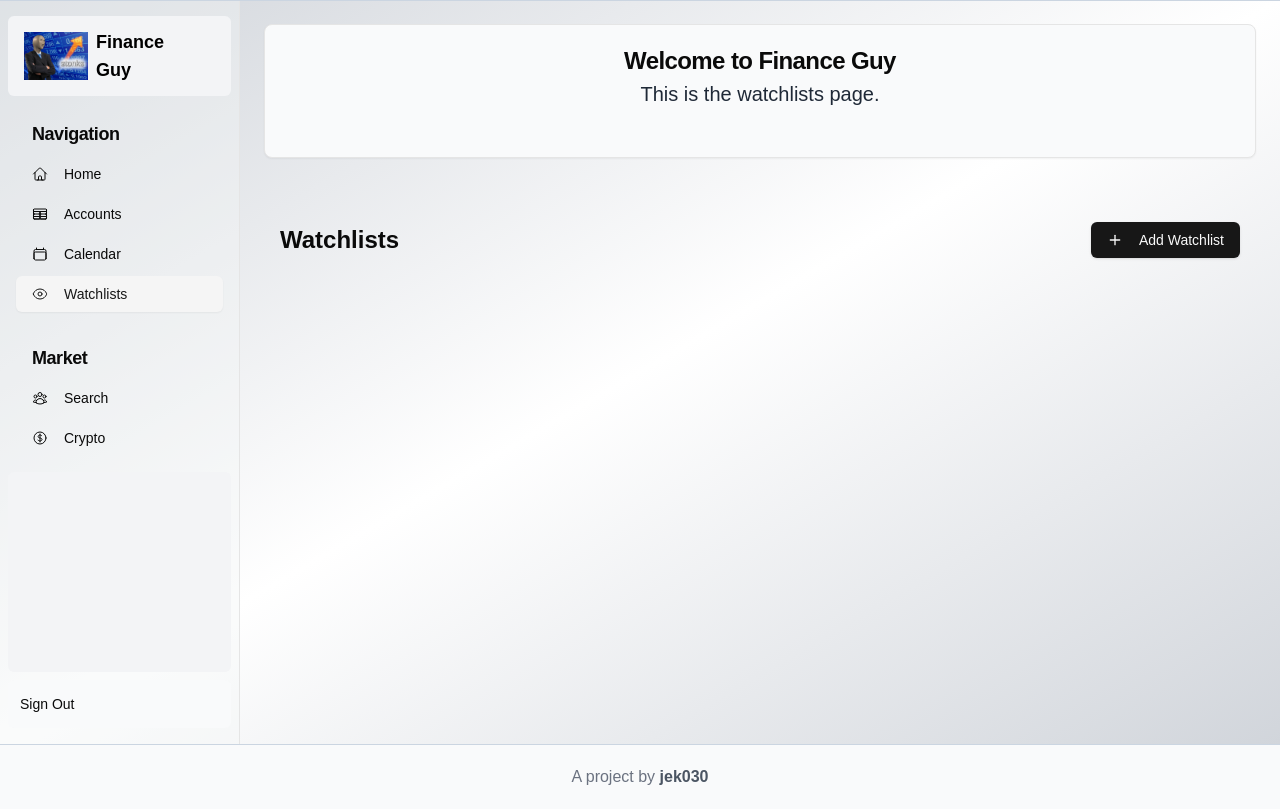
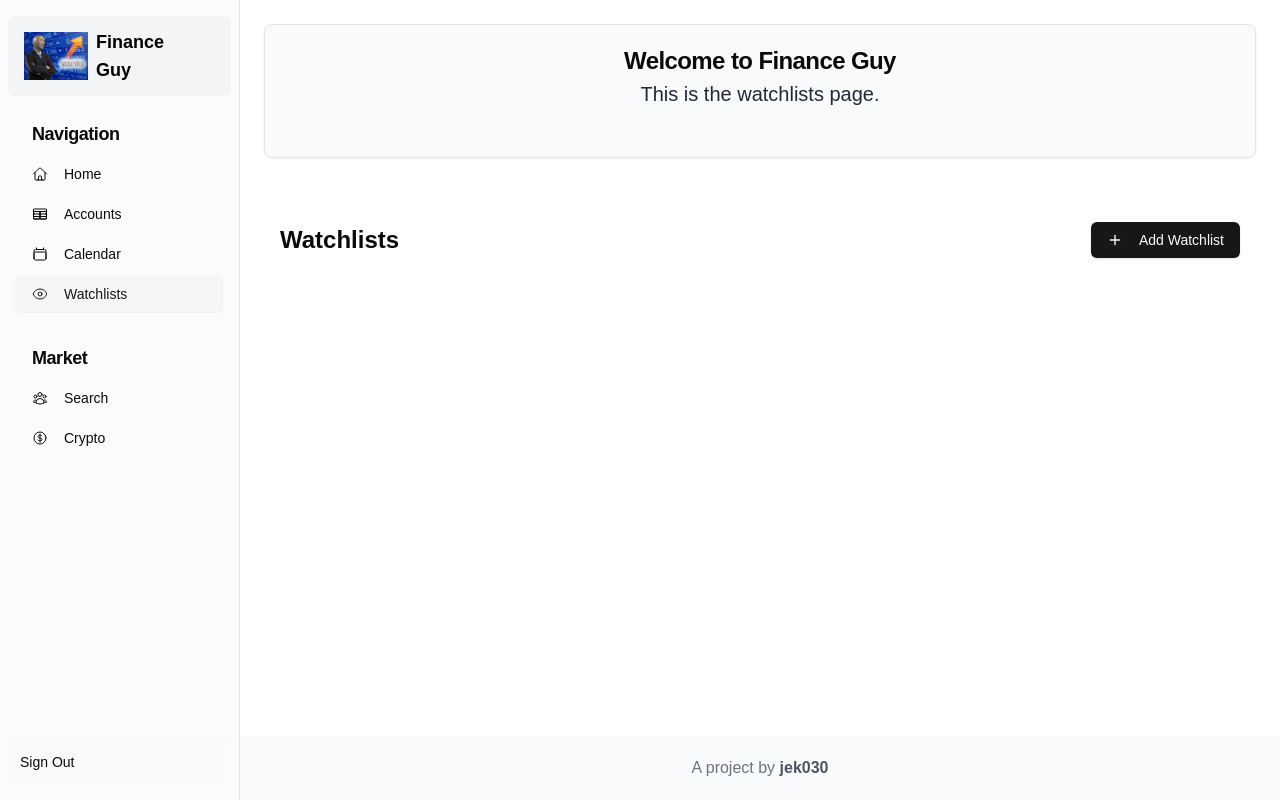
Before and after one commit to jek030/schwabApiNextJs, a Next.js app: page /watchlists in a window 1280 px wide. Built offline with nearby package versions, Linux system fonts and the light colour scheme.

Commit message:
static footer

```diff
--- a/app/layout.tsx
+++ b/app/layout.tsx
@@ -4,11 +4,13 @@ import "./globals.css";
 import SideNav from '@/app/ui/sidenav';
 import Footer from "./ui/footer";
 import { Toaster } from "@/app/ui/toaster";
+
 const geistSans = localFont({
   src: "../lib/fonts/GeistVF.woff",
   variable: "--font-geist-sans",
   weight: "100 900",
 });
+
 const geistMono = localFont({
   src: "../lib/fonts/GeistMonoVF.woff",
   variable: "--font-geist-mono",
@@ -27,13 +29,15 @@ export default function RootLayout({
 }>) {
   return (
     <html lang="en">
-      <body className={`${geistSans.variable} ${geistMono.variable} h-screen flex flex-col divide-y divide-slate-300 overflow-auto relative`}>
-        <div className="flex flex-row grow h-auto bg-gradient-to-br from-gray-300 via-white to-gray-300">
+      <body className={`${geistSans.variable} ${geistMono.variable} h-screen flex overflow-hidden`}>
+        <div className="flex flex-1">
           <SideNav />
-          <main className="flex-1 w-full">{children}</main>
-        </div>
-        <div className="flex-none h-14">
-          <Footer  />
+          <div className="flex-1 flex flex-col overflow-auto">
+            <main className="flex-1">
+              {children}
+            </main>
+            <Footer className="flex-shrink-0" />
+          </div>
         </div>
         <Toaster />
       </body>
--- a/app/ui/footer.tsx
+++ b/app/ui/footer.tsx
@@ -1,10 +1,15 @@
-export default function Footer() {
-    return (
+interface FooterProps {
+  className?: string;
+}
+
+export default function Footer({ className }: FooterProps) {
+  return (
+    <footer className={className}>
       <div className=" h-auto w-full py-5 text-center bg-gray-50">
             <p className="text-gray-500">
             A project by{" "}
             <a
-              className="font-semibold text-gray-600 underline-offset-4 transition-colors hover:text-gray-300"
+              className="font-semibold text-gray-600 underline-offset-4 transition-colors hover:text-sky-400"
               href="https://github.com/jek030"
               target="_blank"
               rel="noopener noreferrer"
@@ -13,5 +18,6 @@ export default function Footer() {
             </a>
             </p>
       </div>
-    );
-  }
+    </footer>
+  );
+}
--- a/app/ui/sidenav.tsx
+++ b/app/ui/sidenav.tsx
@@ -16,7 +16,7 @@ export default function SideNav() {
             alt="Stonks meme"
             fill
             priority={true}
-            className="object-contain transform hover:scale-105 transition-transform duration-200 rounded-md "
+            className="object-contain transform hover:scale-105 transition-transform duration-200 rounded-md"
           />
         </div>
         <div className="flex flex-col">
@@ -24,11 +24,12 @@ export default function SideNav() {
           <span className="text-lg font-bold text-black">Guy</span>
         </div>
       </Link>
-      <div className="flex grow flex-col space-y-2">
+
+      <div className="flex flex-col flex-1">
         <NavLinks />
-        <div className="hidden h-auto w-full grow rounded-md bg-gray-100 md:block"></div>
-        <form>
-          <button className="flex h-[48px] w-full items-center justify-start gap-2 rounded-md bg-gray-50 p-3 text-sm font-medium hover:bg-sky-100 hover:text-blue-600">
+        <div className="flex-1" /> {/* Spacer */}
+        <form className="mt-auto">
+          <button className="w-full flex items-center justify-start gap-2 rounded-md bg-gray-50 p-3 text-sm font-medium hover:bg-sky-100 hover:text-blue-600">
             <div>Sign Out</div>
           </button>
         </form>
```
